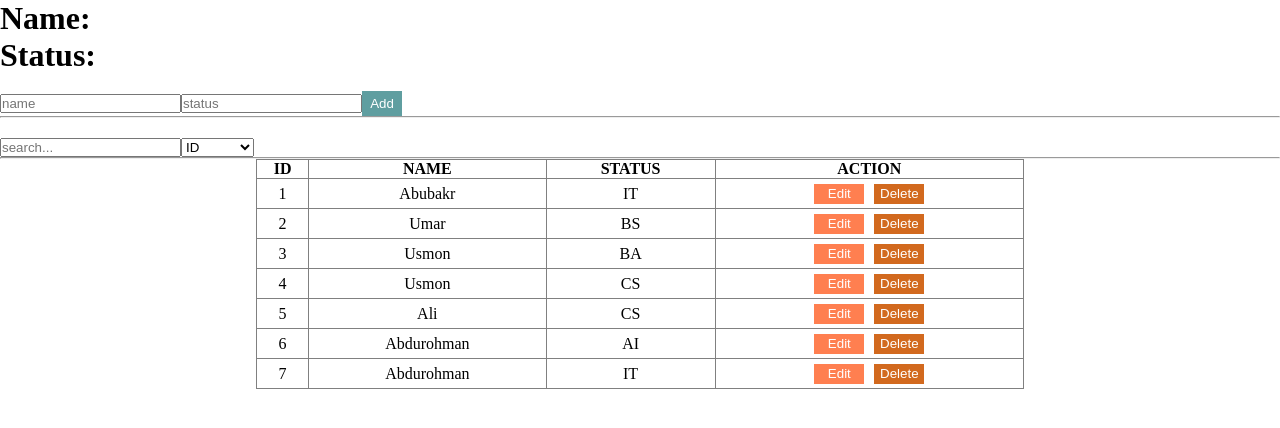
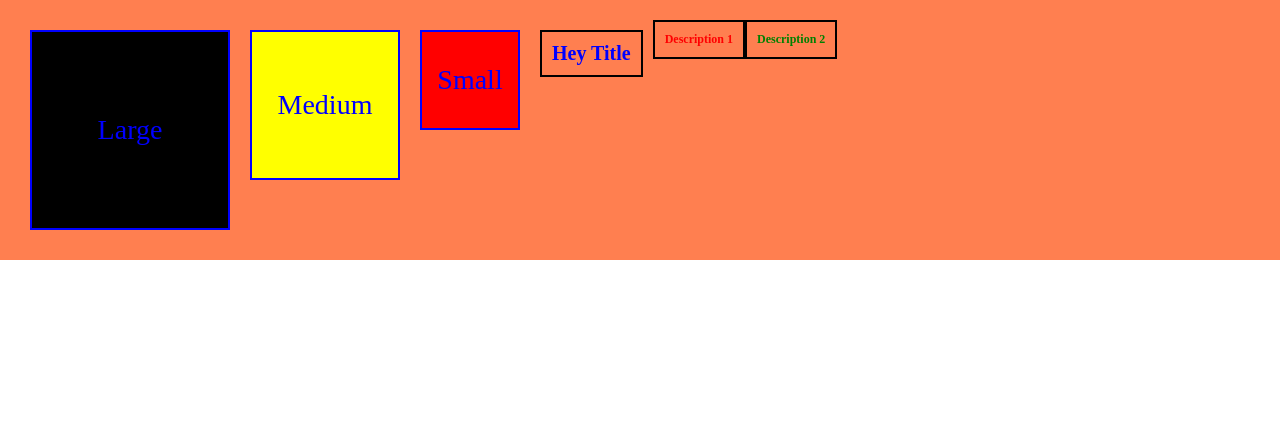
Before and after one commit to Abbos1202/React_JS, a React (Create React App) app: page / in a window 1280 px wide. Shown: the top 428 px of the page. Built offline with nearby package versions, Linux system fonts and the light colour scheme.

Commit message:
styled-components, props, function call

```diff
--- a/src/App.js
+++ b/src/App.js
@@ -1,10 +1,10 @@
 import React from 'react';
-import State from './state';
+import Styled from './styled';
 
 const App = () => {
   return (
     <div>
-      <State/>
+      <Styled/>
     </div>
   )
 }
--- a/src/state.jsx
+++ /dev/null
@@ -1,164 +0,0 @@
-import React, { Component } from "react";
-import { student } from "./mock";
-
-export default class State extends Component {
-  constructor(props) {
-    super(props);
-    this.state = {
-      data: student,
-      name: "",
-      status: "",
-      search: "",
-      active: null,
-    };
-  }
-  render() {
-    const onChange = (e) => {
-      this.setState({ [e.target.name]: e.target.value });
-    };
-    const onSearch = (e) => {
-      const { value } = e.target;
-      let filtered = student.filter((item) =>
-        `${item[this.state.search]}`.toLowerCase().includes(value.toLowerCase())
-      );
-
-      this.setState({ data: filtered });
-    };
-    const onSelect = (e) => {
-      this.setState({ search: e.target.value });
-    };
-    const onDelete = (id) => {
-      let filtered = this.state.data.filter((value) => value.id !== id);
-      this.setState({ data: filtered });
-    };
-    const onCreate = () => {
-      const user = {
-        id: Date.now(),
-        name: this.state.name,
-        status: this.state.status,
-      };
-      console.log(user);
-      this.setState({
-        data: [...this.state.data, user],
-        name: "",
-        status: "",
-      });
-    };
-    const onUpdate = ({ id, name, status }, isActive) => {
-      if (isActive) {
-        let res = this.state.data.map((value) =>
-          value.id === this.state.active.id
-            ? { ...value, name: this.state.name, status: this.state.status }
-            : value
-        );
-        this.setState({ active: null, data: res });
-      } else {
-        this.setState({
-          name: name,
-          status: status,
-          active: { id, name, status },
-        });
-      }
-    };
-
-    return (
-      <div>
-        <h1>Name: {this.state.name}</h1>
-        <h1>Status: {this.state.status}</h1>
-        <input
-          onChange={onChange}
-          value={this.state.name}
-          name="name"
-          type="text"
-          placeholder="name"
-        />
-        <input
-          onChange={onChange}
-          value={this.state.status}
-          name="status"
-          type="text"
-          placeholder="status"
-        />
-        <button className="add" onClick={onCreate}>
-          Add
-        </button>
-        <hr />
-        <input onChange={onSearch} type="text" placeholder="search..." />
-        <select onChange={onSelect} name="" id="">
-          <option value="id">ID</option>
-          <option value="name">NAME</option>
-          <option value="status">STATUS</option>
-        </select>
-        <hr />
-
-        <table border={1}>
-          <thead>
-            <tr>
-              <th>ID</th>
-              <th>NAME</th>
-              <th>STATUS</th>
-              <th colSpan={2}>ACTION</th>
-            </tr>
-          </thead>
-          <tbody>
-            {this.state.data.length ? (
-              this.state.data.map(({ id, name, status }) => {
-                return (
-                  <tr key={id}>
-                    <td>{id}</td>
-                    <td>
-                      {this.state.active?.id === id ? (
-                        <input
-                          onChange={onChange}
-                          name="name"
-                          value={this.state.name}
-                          type="text"
-                        />
-                      ) : (
-                        name
-                      )}
-                    </td>
-                    <td>
-                      {this.state.active?.id === id ? (
-                        <input
-                          onChange={onChange}
-                          name="status"
-                          value={this.state.status}
-                          type="text"
-                        />
-                      ) : (
-                        status
-                      )}
-                    </td>
-                    <td>
-                      <button
-                        onClick={() =>
-                          onUpdate(
-                            { id, name, status },
-                            this.state.active?.id === id
-                          )
-                        }
-                        className="button_1"
-                      >
-                        {this.state.active?.id === id ? "Save" : "Edit"}
-                      </button>
-                      <button onClick={() => onDelete(id)} className="button_2">
-                        Delete
-                      </button>
-                    </td>
-                  </tr>
-                );
-              })
-            ) : (
-              <tr>
-                <th colSpan={4}>
-                  <h1>No data available</h1>
-                </th>
-              </tr>
-            )}
-          </tbody>
-        </table>
-      </div>
-    );
-  }
-}
--- /dev/null
+++ b/src/style.js
@@ -0,0 +1,54 @@
+import styled, { css } from 'styled-components';
+
+export const Container = styled('div')`
+    display: flex;
+    background-color: coral;
+    color: black;
+    padding: 20px;
+`;
+
+const common = css`
+   color: blue;
+   font-family: bold;
+   font-weight: 400px;
+   padding: 10px;
+   border: 2px solid black;
+   height: fit-content;
+   font-size: 20px;
+`
+
+export const Title = styled.h1`
+   ${common}
+   margin: 10px;
+`
+export const Desc = styled.h1`
+   ${common}
+   font-size: 12px;
+   color: ${({ left }) => left ? "red" : "green"};
+`
+
+const getSize = (props) => {
+    switch (props.type) {
+        case 'large':
+            return '200px';
+        case 'medium':
+            return '150px';
+        case 'small':
+            return '100px';
+        default:
+            return '150px';
+    }
+}
+
+export const Box = styled.div`
+    width: ${getSize};
+    height: ${getSize};
+    background: ${(props) => props.bg};
+    display: flex;
+    align-items: center;
+    justify-content: center;
+    color: blue;
+    margin: 10px;
+    font-size: 28px;
+    border: 2px solid blue;
+`
--- /dev/null
+++ b/src/styled.jsx
@@ -0,0 +1,17 @@
+import React, { Component } from "react";
+import { Container, Title,Desc, Box } from "./style";
+
+export default class State extends Component {
+  render() {
+    return (
+      <Container>
+          <Box bg="black" type="large">Large</Box>
+          <Box bg="yellow" type="medium">Medium</Box>
+          <Box bg="red" type="small">Small</Box>
+          <Title>Hey Title</Title>
+          <Desc left>Description 1</Desc>
+          <Desc>Description 2</Desc>
+      </Container>
+    );
+  }
+}
```
Also changed, not shown: review.js (+63 -0 lines).
